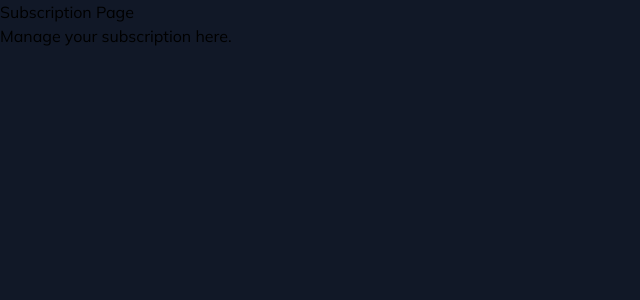
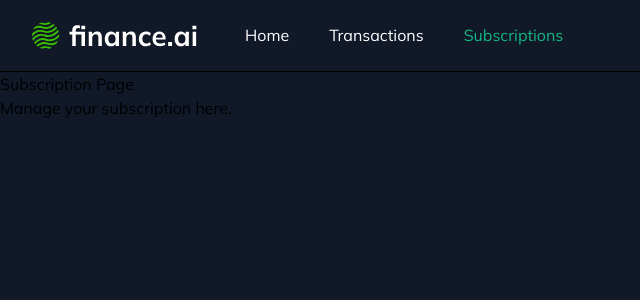
Before and after one commit to zFelipez/finance-ai, a Next.js app: page /subscription in a window 1280 px wide. Shown: the top 300 px of the page, without its empty margins (0-640 px from the left). Built offline with nearby package versions, Linux system fonts and the light colour scheme.

Commit message:
feat: add navbar component

```diff
--- /dev/null
+++ b/src/_components/navbar.tsx
@@ -0,0 +1,43 @@
+"use client";
+
+import { UserButton } from "@clerk/nextjs";
+import Image from "next/image";
+import Link from "next/link";
+import { usePathname } from "next/navigation";
+
+export default function Navbar() {
+  const navigation = usePathname();
+
+  return (
+    <nav className="flex w-full justify-between border-b border-solid px-8 py-4">
+      <div className="flex items-center gap-10">
+        <Image src="/finance-ai.svg" width={173} height={39} alt="finance ai" />
+
+        <Link
+          href="/"
+          className={navigation === "/" ? "text-emerald-500" : "text-white"}
+        >
+          Home
+        </Link>
+        <Link
+          href="/transactions"
+          className={
+            navigation === "/transactions" ? "text-emerald-500" : "text-white"
+          }
+        >
+          Transactions
+        </Link>
+        <Link
+          href="/subscription"
+          className={
+            navigation === "/subscription" ? "text-emerald-500" : "text-white"
+          }
+        >
+          Subscriptions
+        </Link>
+      </div>
+
+      <UserButton showName />
+    </nav>
+  );
+}
--- a/src/app/page.tsx
+++ b/src/app/page.tsx
@@ -1,4 +1,5 @@
-import { UserButton } from "@clerk/nextjs";
+import Navbar from "@/_components/navbar";
+
 import { auth } from "@clerk/nextjs/server";
 
 import { redirect } from "next/dist/client/components/navigation";
@@ -11,8 +12,8 @@ export default async function Home() {
   }
 
   return (
-    <div className="flex h-full items-center justify-center">
-      <UserButton showName></UserButton>
+    <div className="flex h-full justify-center">
+      <Navbar></Navbar>
     </div>
   );
 }
--- a/src/app/subscription/page.tsx
+++ b/src/app/subscription/page.tsx
@@ -1,9 +1,9 @@
+import Navbar from "@/_components/navbar";
 
-
-
-export  default function SubscriptionPage() {
+export default function SubscriptionPage() {
   return (
     <div>
+      <Navbar></Navbar>
       <h1>Subscription Page</h1>
       <p>Manage your subscription here.</p>
     </div>
--- a/src/app/transactions/page.tsx
+++ b/src/app/transactions/page.tsx
@@ -2,6 +2,7 @@ import { DataTable } from "@/_components/ui/datatable";
 import { db } from "@/_lib/prisma";
 import { transactionColumns, type TransactionTableData } from "./_columns";
 import { AddTransactionButton } from "@/_components/add-transaction-button";
+import Navbar from "@/_components/navbar";
 
 export default async function TransactionsPage() {
   const transactions = await db.transaction.findMany({});
@@ -21,6 +22,8 @@ export default async function TransactionsPage() {
   );
 
   return (
+    <>
+      <Navbar></Navbar>
       <div className="min-h-full space-y-6 bg-slate-950/30 p-6">
         <div className="flex w-full items-center justify-between">
           <h1 className="text-2xl text-slate-100">Transactions</h1>
@@ -32,5 +35,6 @@ export default async function TransactionsPage() {
           columns={transactionColumns}
         ></DataTable>
       </div>
+    </>
   );
 }
```
Lines whose indentation alone changed are shown as unchanged.
